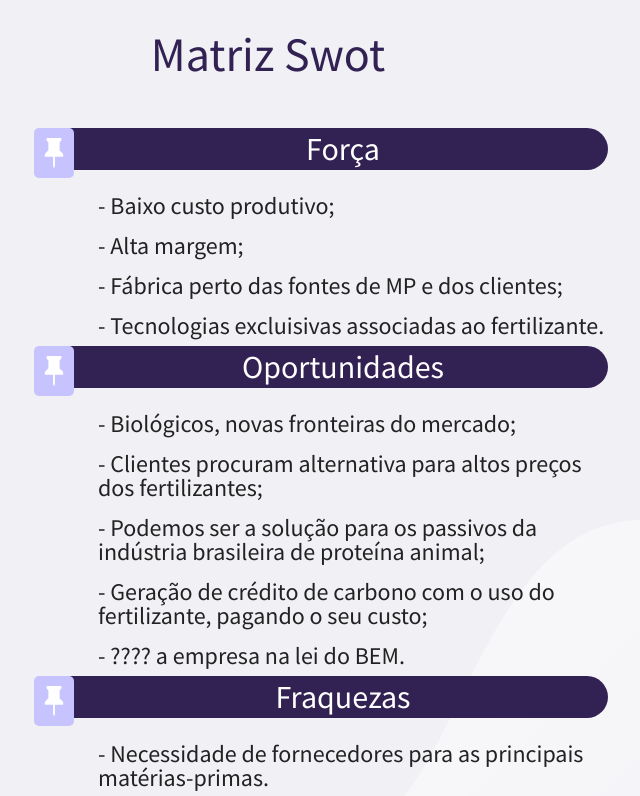
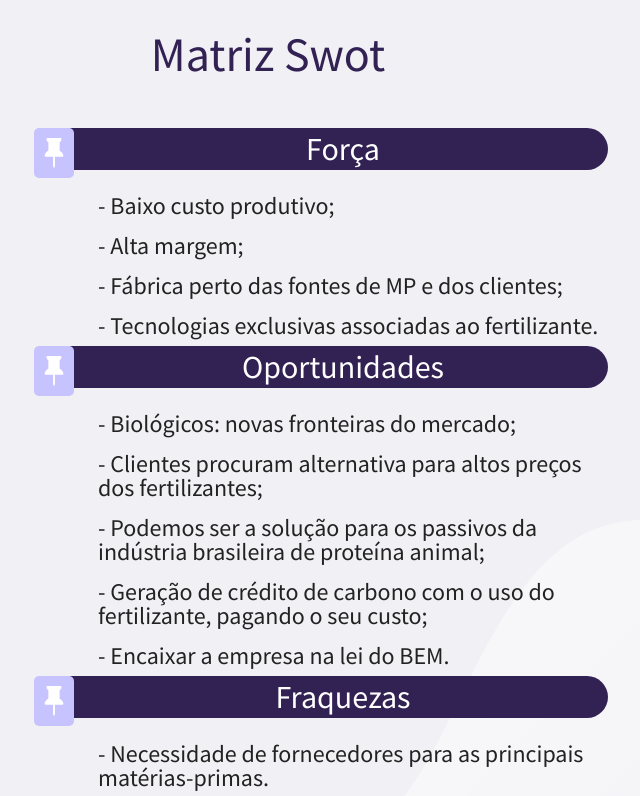
Before and after one commit to asyncFrank/presentation, a React (Create React App) app: page /matriz in a window 1280 px wide. Shown: the top 796 px of the page, without its empty margins (82-722 px from the left). Built offline with nearby package versions, Linux system fonts and the light colour scheme.

Commit message:
presentation 2.0

```diff
--- a/src/pages/Grafico/index.js
+++ b/src/pages/Grafico/index.js
@@ -6,7 +6,7 @@ import {
   LinearScale,
   PointElement,
 } from "chart.js";
-
+import '../../styles.css'
 ChartJs.register(LineElement, CategoryScale, LinearScale, PointElement);
 
 export default function Grafico() {
--- a/src/pages/Matriz/index.tsx
+++ b/src/pages/Matriz/index.tsx
@@ -17,17 +17,17 @@ export default function Home() {
         <p>- Baixo custo produtivo;</p>
         <p>- Alta margem;</p>
         <p>- Fábrica perto das fontes de MP e dos clientes;</p>
-        <p>- Tecnologias excluisivas associadas ao fertilizante.</p>
+        <p>- Tecnologias exclusivas associadas ao fertilizante.</p>
 
         <Button>
           <ButtonBox><BsFillPinFill /></ButtonBox>
           Oportunidades</Button>
-        <p>- Biológicos, novas fronteiras do mercado;
+        <p>- Biológicos: novas fronteiras do mercado;
         </p>
         <p>- Clientes procuram alternativa para altos preços dos fertilizantes;</p>
         <p>- Podemos ser a solução para os passivos da indústria brasileira de proteína animal;</p>
         <p>- Geração de crédito de carbono com o uso do fertilizante, pagando o seu custo;</p>
-        <p>- ???? a empresa na lei do BEM.</p>
+        <p>- Encaixar a empresa na lei do BEM.</p>
 
         <Button>
           <ButtonBox><BsFillPinFill /></ButtonBox>
```
